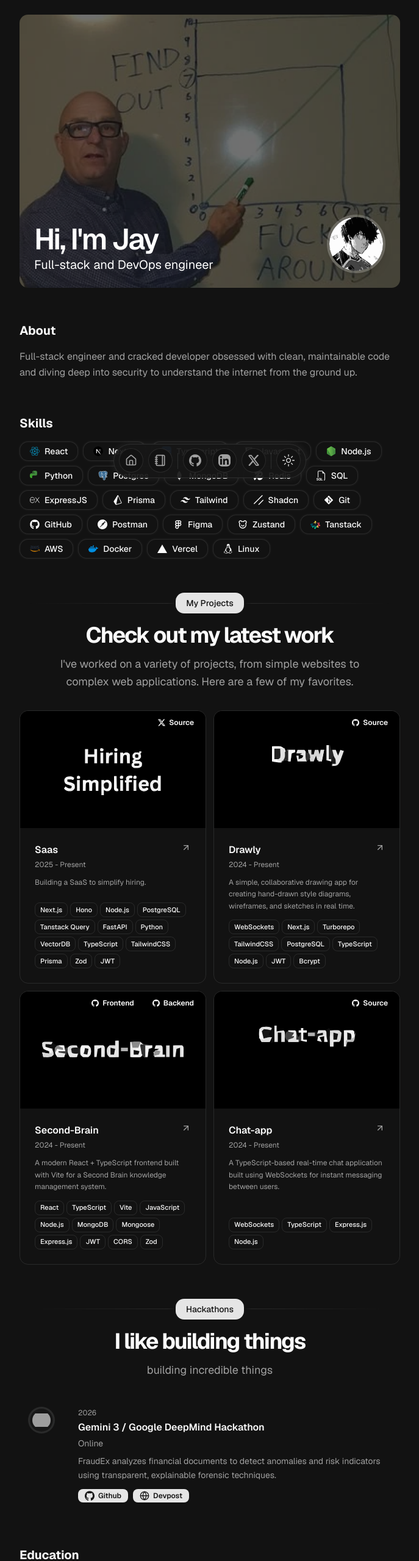
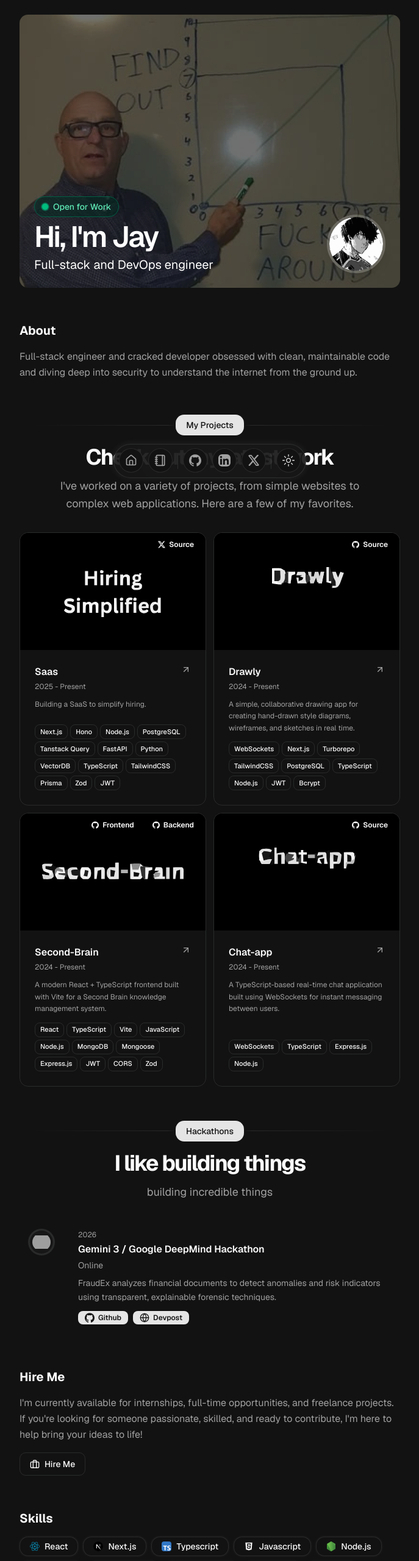
Before and after one commit to jayvaidya30/portfolio-v2, a Next.js app: page / in a window 1280 px wide. Shown: the top 2560 px of the page at 61% size, without its empty margins (296-983 px from the left). Built offline with nearby package versions, Linux system fonts and the light colour scheme; grey boxes are pictures that could not be loaded.

Commit message:
Add "Open for Work" badge and "Hire Me" section with contact link

```diff
--- a/src/app/page.tsx
+++ b/src/app/page.tsx
@@ -28,7 +28,19 @@ export default function Page() {
               />
               {/* Name and profile pic overlaying the image */}
               <div className="absolute bottom-4 left-4 right-4 sm:bottom-6 sm:left-6 sm:right-6 flex flex-row justify-between items-end">
-                <div className="gap-1 flex flex-col">
+                <div className="gap-2 flex flex-col">
+                  {/* Open for Work badge */}
+                  <BlurFade delay={BLUR_FADE_DELAY * 3}>
+                    <div className="mt-1 inline-flex items-center gap-2 bg-emerald-50 dark:bg-emerald-950/50 border border-emerald-200 dark:border-emerald-800 rounded-full px-3 py-1.5 w-fit">
+                      <span className="relative flex h-2.5 w-2.5">
+                        <span className="animate-ping absolute inline-flex h-full w-full rounded-full bg-emerald-400 opacity-75"></span>
+                        <span className="relative inline-flex rounded-full h-2.5 w-2.5 bg-emerald-500"></span>
+                      </span>
+                      <span className="text-emerald-700 dark:text-emerald-300 text-sm font-medium">
+                        Open for Work
+                      </span>
+                    </div>
+                  </BlurFade>
                   <BlurFadeText
                     delay={BLUR_FADE_DELAY * 2}
                     className="text-3xl font-semibold tracking-tighter sm:text-4xl lg:text-5xl text-white drop-shadow-lg"
@@ -75,6 +87,54 @@ export default function Page() {
       </section>
       */}
 
+      <section id="projects">
+        <BlurFade delay={BLUR_FADE_DELAY * 11}>
+          <ProjectsSection />
+        </BlurFade>
+      </section>
+      <section id="hackathons">
+        <BlurFade delay={BLUR_FADE_DELAY * 13}>
+          <HackathonsSection />
+        </BlurFade>
+      </section>
+      <section id="hire-me">
+        <div className="flex min-h-0 flex-col gap-y-4">
+          <BlurFade delay={BLUR_FADE_DELAY * 15}>
+            <h2 className="text-xl font-bold">Hire Me</h2>
+          </BlurFade>
+          <BlurFade delay={BLUR_FADE_DELAY * 15}>
+            <p className="text-muted-foreground leading-relaxed">
+              I&apos;m currently available for internships, full-time
+              opportunities, and freelance projects. If you&apos;re looking for
+              someone passionate, skilled, and ready to contribute, I&apos;m
+              here to help bring your ideas to life!
+            </p>
+          </BlurFade>
+          <BlurFade delay={BLUR_FADE_DELAY * 15}>
+            <Link
+              href={`mailto:${DATA.contact.email}`}
+              className="inline-flex items-center gap-2 border border-border rounded-lg px-4 py-2 text-sm font-medium hover:bg-muted transition-colors w-fit"
+            >
+              <svg
+                xmlns="http://www.w3.org/2000/svg"
+                width="16"
+                height="16"
+                viewBox="0 0 24 24"
+                fill="none"
+                stroke="currentColor"
+                strokeWidth="2"
+                strokeLinecap="round"
+                strokeLinejoin="round"
+                className="size-4"
+              >
+                <rect width="20" height="14" x="2" y="7" rx="2" ry="2" />
+                <path d="M16 21V5a2 2 0 0 0-2-2h-4a2 2 0 0 0-2 2v16" />
+              </svg>
+              Hire Me
+            </Link>
+          </BlurFade>
+        </div>
+      </section>
       <section id="skills">
         <div className="flex min-h-0 flex-col gap-y-4">
           <BlurFade delay={BLUR_FADE_DELAY * 9}>
@@ -98,16 +158,6 @@ export default function Page() {
             ))}
           </div>
         </div>
-      </section>
-      <section id="projects">
-        <BlurFade delay={BLUR_FADE_DELAY * 11}>
-          <ProjectsSection />
-        </BlurFade>
-      </section>
-      <section id="hackathons">
-        <BlurFade delay={BLUR_FADE_DELAY * 13}>
-          <HackathonsSection />
-        </BlurFade>
       </section>
       <section id="education">
         <div className="flex min-h-0 flex-col gap-y-6">
```
